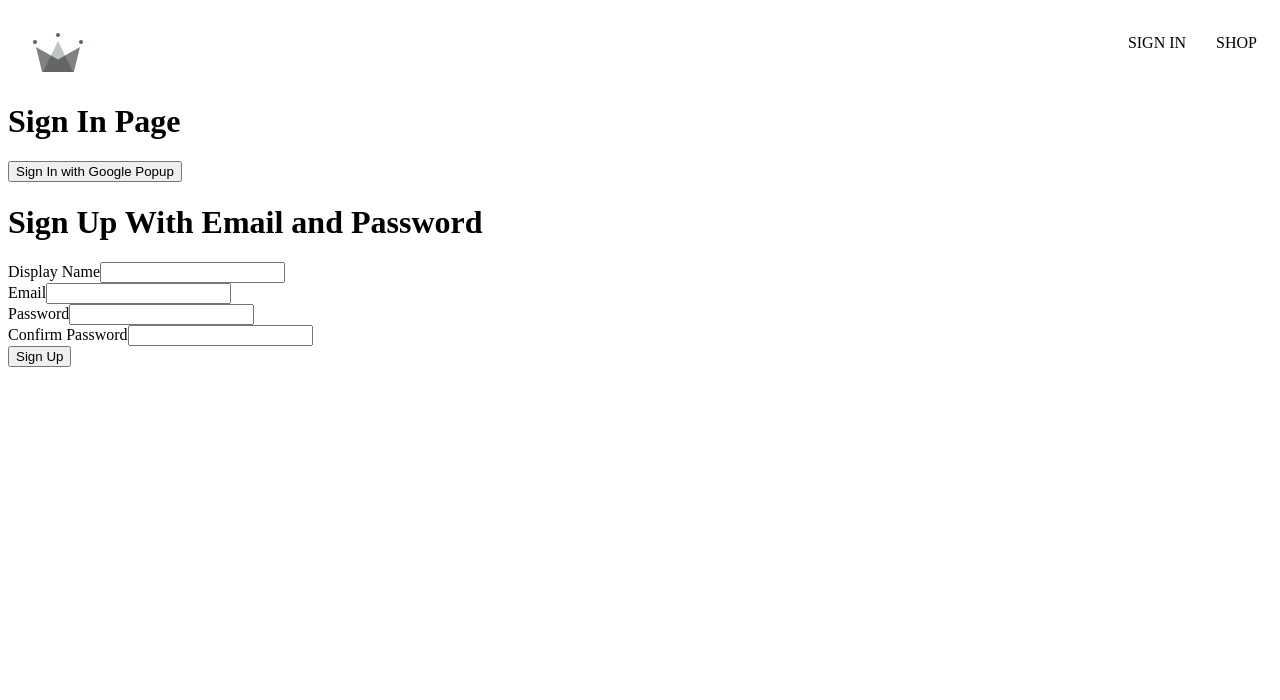
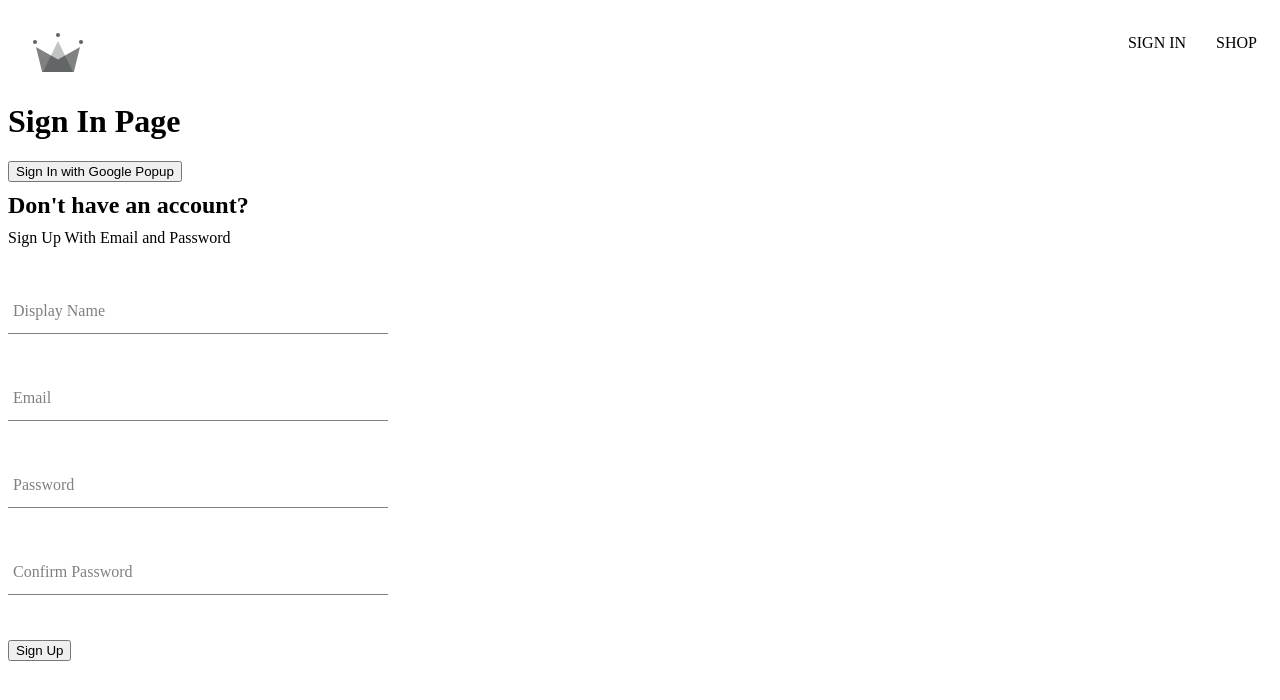
Before and after one commit to sriganth3/react-ecomm-shop, a React (Create React App) app: page /sign-in in a window 1280 px wide. Shown: the top 700 px of the page. Built offline with nearby package versions, Linux system fonts and the light colour scheme; no server answers; the HTML template or start-up script is replaced by a standard one.

Commit message:
Refractored SignUp Form

```diff
--- /dev/null
+++ b/src/components/form-input/form-input.component.jsx
@@ -0,0 +1,13 @@
+
+import "./form-input.styles.scss";
+const FormInput = ({label, ...otherProps}) => {
+    return  (
+        <div className="group">
+            <input className="form-input" {...otherProps}/>
+           { label && ( <label className={`${otherProps.value.length ? 'shrink' : ''} form-input-label`}>{label}</label> )}
+
+        </div>
+    );
+};
+
+export default FormInput;
--- /dev/null
+++ b/src/components/form-input/form-input.styles.scss
@@ -0,0 +1,54 @@
+$sub-color: grey;
+$main-color: black;
+
+@mixin shrinkLabel {
+  top: -14px;
+  font-size: 12px;
+  color: $main-color;
+}
+
+.group {
+  position: relative;
+  margin: 45px 0;
+
+  .form-input {
+    background: none;
+    background-color: white;
+    color: $sub-color;
+    font-size: 18px;
+    padding: 10px 10px 10px 5px;
+    display: block;
+    width: 100%;
+    border: none;
+    border-radius: 0;
+    border-bottom: 1px solid $sub-color;
+    margin: 25px 0;
+
+    &:focus {
+      outline: none;
+    }
+
+    &:focus ~ .form-input-label {
+      @include shrinkLabel();
+    }
+  }
+
+  input[type='password'] {
+    letter-spacing: 0.3em;
+  }
+
+  .form-input-label {
+    color: $sub-color;
+    font-size: 16px;
+    font-weight: normal;
+    position: absolute;
+    pointer-events: none;
+    left: 5px;
+    top: 10px;
+    transition: 300ms ease all;
+
+    &.shrink {
+      @include shrinkLabel();
+    }
+  }
+}
--- a/src/components/sign-up-form/sign-up-form.component.jsx
+++ b/src/components/sign-up-form/sign-up-form.component.jsx
@@ -1,6 +1,10 @@
 import { useState, useEffect } from "react";
 
 import { createAuthUserWithEmailAndPassword, createUserDocumentFromAuth } from "../../utils/firebase.utils";
+
+import FormInput from "../form-input/form-input.component.jsx";
+
+import "./sign-up-form.styles.scss";
 
 const defaultFormFields = {
     displayName: '',
@@ -18,7 +22,7 @@
     const handleSubmit = async (event) => {
         event.preventDefault();
 
-        if(password != confirmPassword){
+        if(password !== confirmPassword){
             alert("passwords not matching");
             return;
         }
@@ -29,7 +33,7 @@
             setFormFields(defaultFormFields);
 
         }catch(error){
-            if(error.code == 'auth/email-already-in-use'){
+            if(error.code === 'auth/email-already-in-use'){
                 alert('Cannot create user, User Already Exists')
             }else{
                 console.log('user creation encountered an error', error);
@@ -44,22 +48,20 @@
     };
 
     return (
-        <div>
-            <h1>Sign Up With Email and Password</h1>
+        <div className="sign-up-container">
+            <h2>Don't have an account?</h2>
+            <span>Sign Up With Email and Password</span>
             <form onSubmit={handleSubmit}>
-                <label>Display Name</label>
-                <input required type="text" onChange={handleChange} name="displayName" value={displayName}/>
-                <br/>
-                <label>Email</label>
-                <input required type="email" onChange={handleChange} name="email" value={email}/>
-                <br/>
-                <label>Password</label>
-                <input required type="password" onChange={handleChange} name="password" value={password}/>
-                <br/>
-                <label>Confirm Password</label>
-                <input required type="password" onChange={handleChange} name="confirmPassword" value={confirmPassword}/>
-                <br/>
-                <button type="submit">Sign Up</button>
+
+                <FormInput label = "Display Name" required type = "text" onChange = {handleChange} name = "displayName"  value={displayName}/>
+
+                <FormInput label = "Email" required type="email" onChange={handleChange} name="email" value={email}/>
+
+                <FormInput label = "Password" required type="password" onChange={handleChange} name="password" value={password}/>
+
+                <FormInput label = "Confirm Password" required type="password" onChange={handleChange} name="confirmPassword" value={confirmPassword}/>
+
+                <button type = "submit">Sign Up</button>
             </form>
         </div>
     );
--- /dev/null
+++ b/src/components/sign-up-form/sign-up-form.styles.scss
@@ -0,0 +1,9 @@
+.sign-up-container {
+    display: flex;
+    flex-direction: column;
+    width: 380px;
+}
+
+h2 {
+    margin: 10px 0;
+}
```
